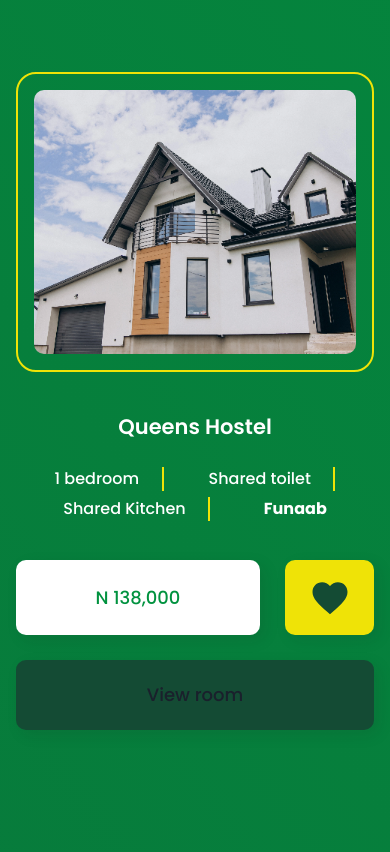
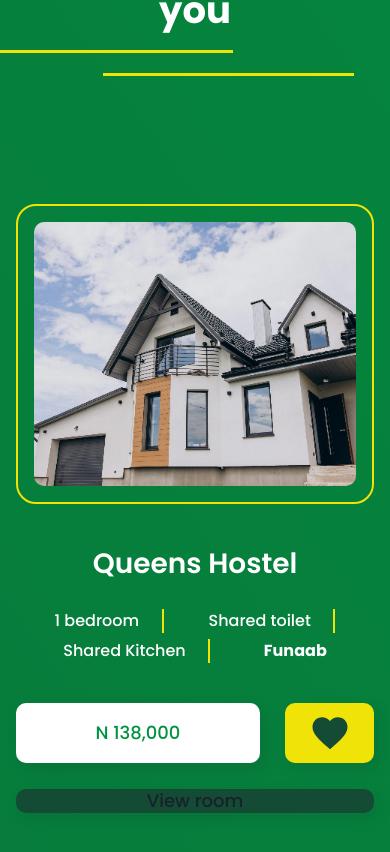
Before and after one commit to Kennyking100/hostel-rentie-v2, a React (Create React App) app: page / in a window 390 px wide. Shown: the part 1114-1966 px from the top of the page. Built offline with nearby package versions, Linux system fonts and the light colour scheme.

Commit message:
testing responsive typescale v2

```diff
--- a/src/components/Home/Explore/ExploreCard.tsx
+++ b/src/components/Home/Explore/ExploreCard.tsx
@@ -100,7 +100,7 @@ const ExploreCard: React.FC<Props> = ({ name, price, imgSrc }) => {
         }}
         color={"white"}
         gap="25px"
-        templateRows={"75px"}
+        templateRows={"60px"}
       >
         <GridItem
           colSpan={{ base: 2, md: 1, lg: 2, xl: 1 }}
--- a/src/components/helpers/Btn.tsx
+++ b/src/components/helpers/Btn.tsx
@@ -7,7 +7,7 @@ const Btn = (props: any) => {
       size="lg"
       borderRadius={"10px"}
       px={"49px"}
-      py={{ base: 6, md: 8 }}
+      height="60px"
       fontWeight="medium"
       boxShadow="5px 5px 15px #1D1D1D26"
       {...props}
--- a/src/config.tsx
+++ b/src/config.tsx
@@ -32,13 +32,13 @@ export const theme = extendTheme({
   },
   textStyles: {
     h1: {
-      fontSize: { base: "37px", md: "50px", lg: "67px" },
+      fontSize: { base: "50px", lg: "67px" },
     },
     h2: {
-      fontSize: { base: "28px", md: "37px", lg: "50px" },
+      fontSize: { base: "37px", lg: "50px" },
     },
     h3: {
-      fontSize: { base: "21px", md: "28px", lg: "37px" },
+      fontSize: { base: "28px", lg: "37px" },
     },
     h4: {
       fontSize: { base: "21px", md: "28px" },
```
